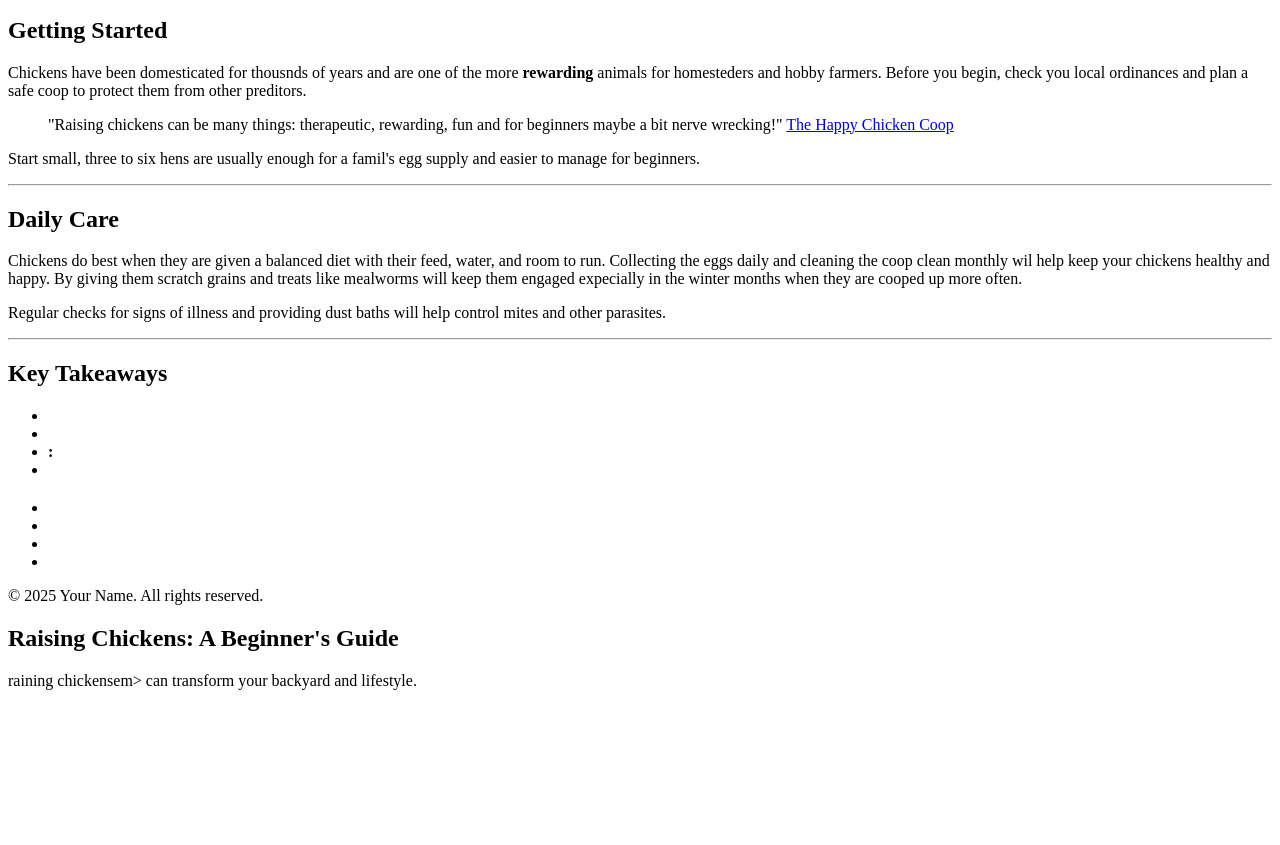
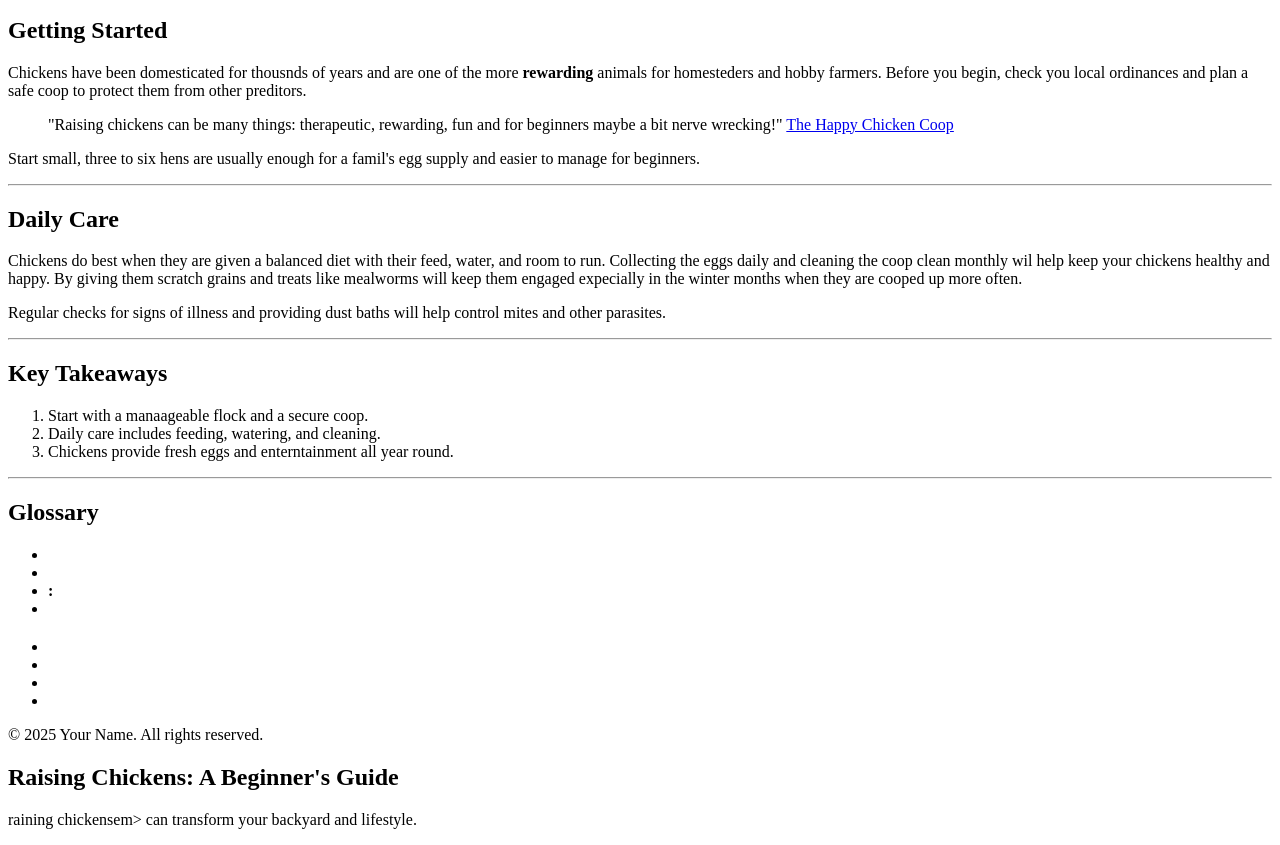
Before and after one commit to StephDenHartog/index.html, a plain HTML site: page web_design_2025/week3_assignment/index.html in a window 1280 px wide. Shown: the part 88-933 px from the top of the page. Before the commit the page ends 800 px from the top, so only its background shows below. Drawn offline with Linux system fonts and the light colour scheme.

Commit message:
Glossary

```diff
--- a/web_design_2025/week3_assignment/index.html
+++ b/web_design_2025/week3_assignment/index.html
@@ -38,9 +38,15 @@
                 <section id="key-takeaways">
             <h2>Key Takeaways</h2>
             <ol>
+                <li> Start with a manaageable flock and a secure coop.</li>
+                <li> Daily care includes feeding, watering, and cleaning.</li>
+                <li> Chickens provide fresh eggs and enterntainment all year round.</li>
+            </ol>
+            </section>
 
-            </ol>
-            </thead></p>
+            <hr/>
+            <section id="Glossary">
+            <h2>Glossary</h2>
             <ul>
                 <li><strong></strong> </li>
                 <li><strong></strong> </li>
```
